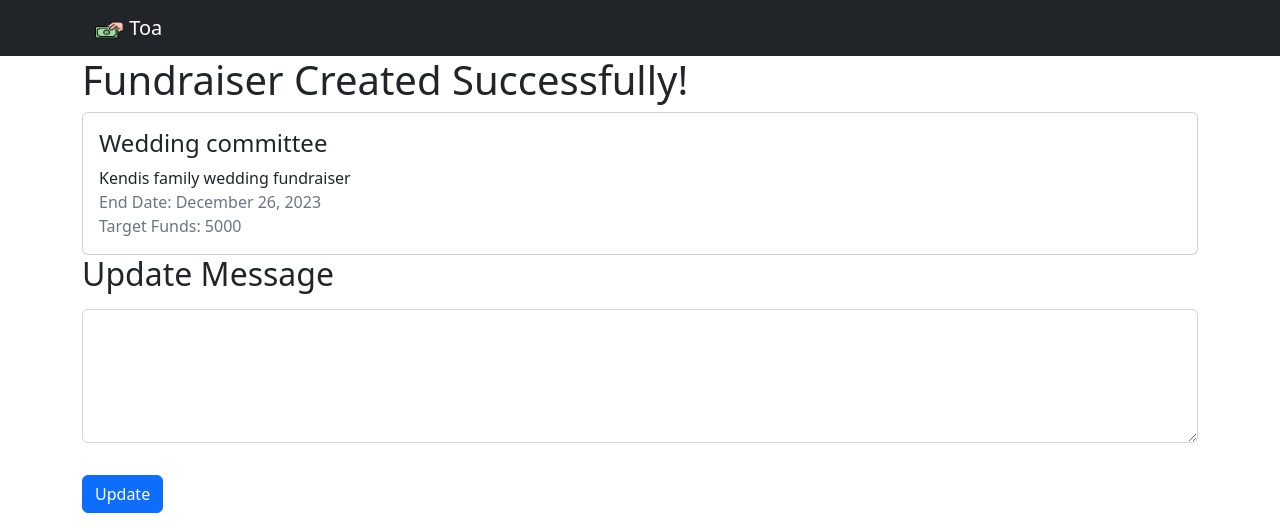
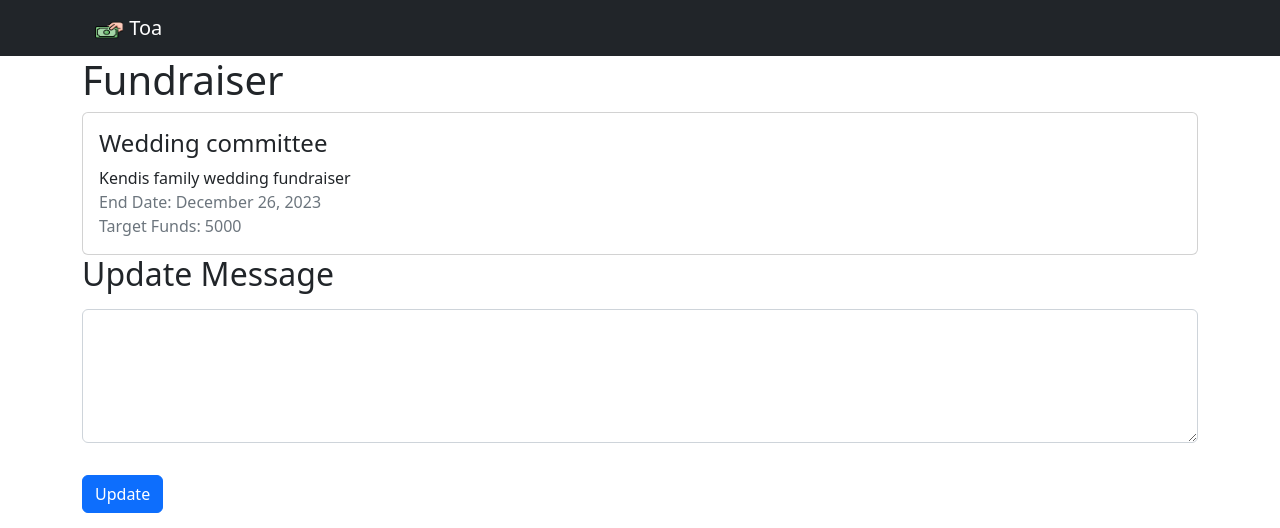
Before and after one commit to Mur1thi/Nijenge, a Flask app: page /fundraiser_success/1 in a window 1280 px wide. Shown: the top 528 px of the page. Run offline with Flask 3, Linux system fonts and the light colour scheme; parts of the project's set-up code (start-up, migrations or seed data) failed here and were passed over; some libraries are stand-ins or nearby versions.

Commit message:
Monday 25th Dec 2023 Fundraiser creation updates

```diff
--- a/templates/fundraiser_success.html
+++ b/templates/fundraiser_success.html
@@ -6,7 +6,7 @@
 
 <div class="container">
 
-  <h1>Fundraiser Created Successfully!</h1>
+  <h1>Fundraiser</h1>
 
   <div class="card">
     <div class="card-body">
```
